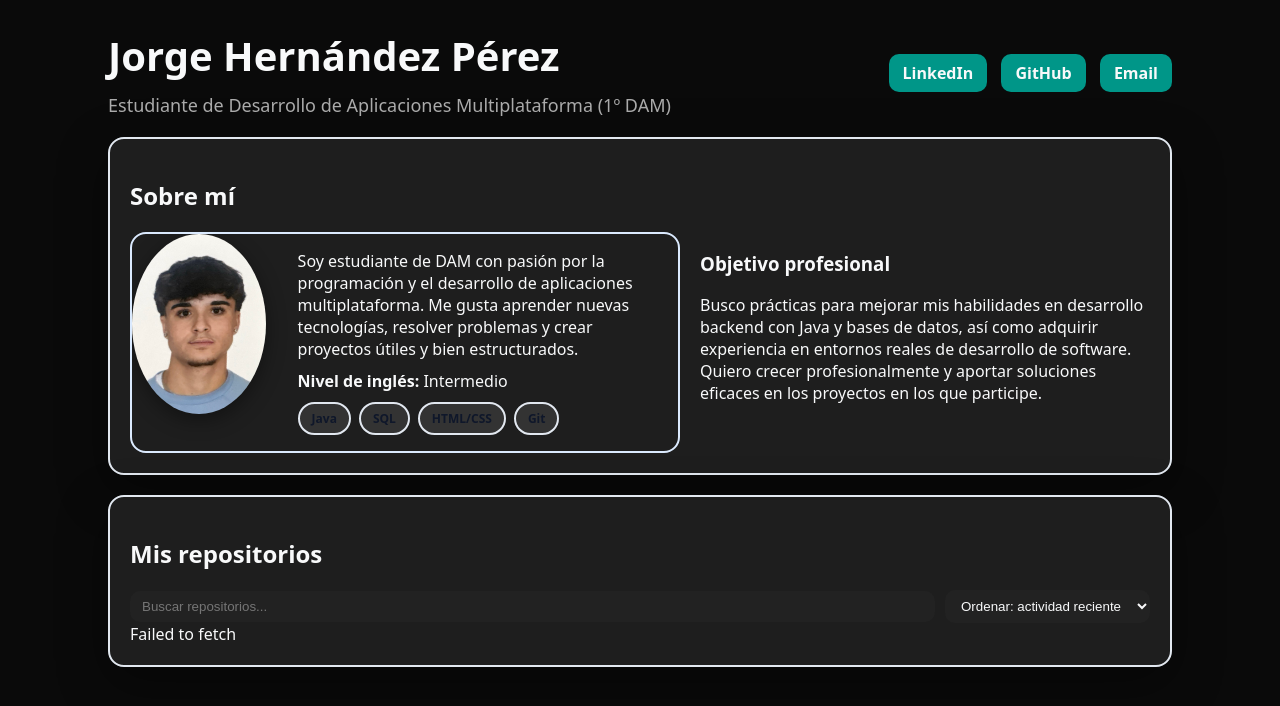
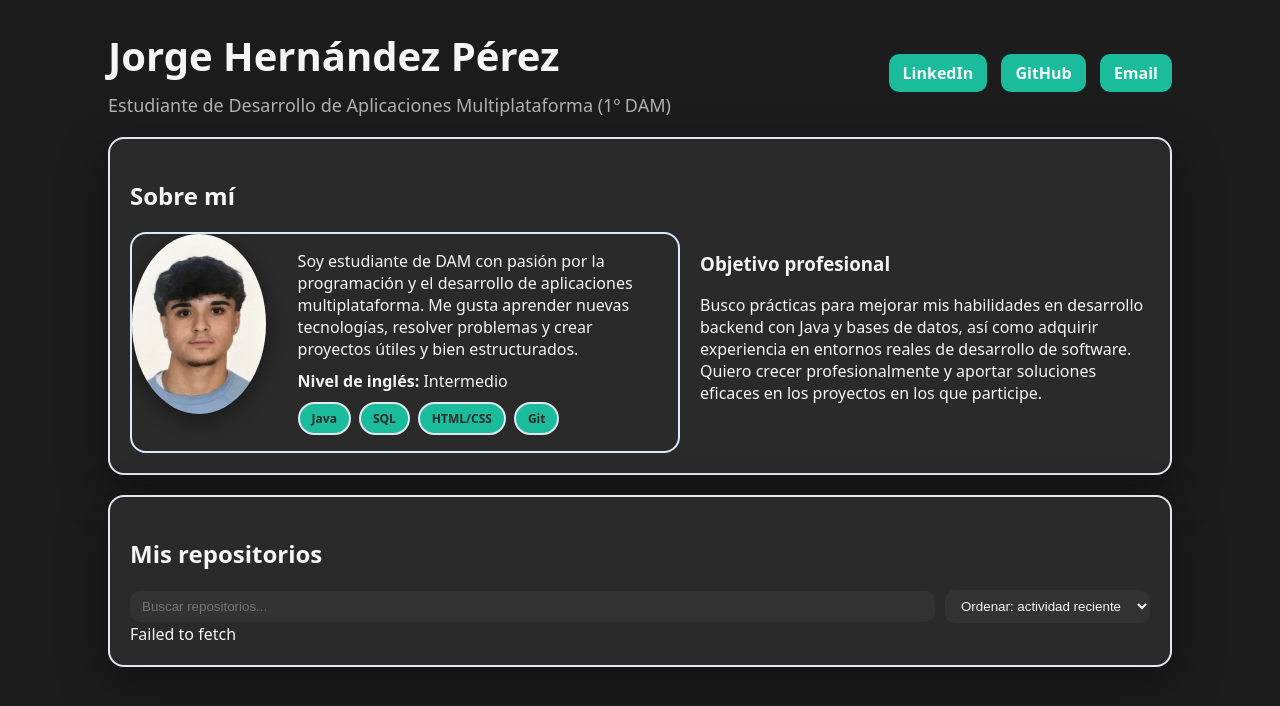
Before and after one commit to Jorghdez18/Jorghdez18.github.io, a Jekyll site: the page built from index.html, in a window 1280 px wide. Shown: the top 706 px of the page. Built offline with Jekyll 4.4.1, drawn with Linux system fonts in a browser that asks for light colours.

Commit message:
Update index.html

```diff
--- a/index.html
+++ b/index.html
@@ -5,11 +5,12 @@ title: "Jorge Hernández Pérez — CV & Repos"
 
 <style>
 :root{
-  --bg:#0a0a0a;
-  --text:#f8f9fa;
-  --muted:#aaaaaa;
-  --card:#1e1e1e;
-  --brand:#009688;
+  --bg:#1c1c1c;
+  --text:#f5f5f5;
+  --muted:#b0b0b0;
+  --card:#2a2a2a;
+  --brand:#1abc9c;
+  --brand-hover:#16a085;
   --shadow:0 16px 50px rgba(0,0,0,0.4);
   --radius:16px;
 }
@@ -21,7 +22,7 @@ header{display:flex; justify-content:space-between; flex-wrap:wrap; gap:16px; al
 header h1{font-size:40px;margin:0;}
 header .subtitle{color:var(--muted); font-size:18px;}
 nav a{margin-left:10px;background:var(--brand); padding:8px 14px; border-radius:10px; font-weight:bold; transition:0.2s;}
-nav a:hover{background:#00796b;}
+nav a:hover{background:var(--brand-hover);}
 .section{margin-top:20px; padding:20px; background:var(--card); border-radius:var(--radius); box-shadow:var(--shadow);}
 .grid2{display:grid; grid-template-columns:1.1fr .9fr; gap:20px;}
 @media(max-width:900px){.grid2{grid-template-columns:1fr;} header h1{font-size:32px;}}
@@ -29,17 +30,17 @@ nav a:hover{background:#00796b;}
 .profile img{width:180px; height:180px; object-fit:cover; border-radius:50%; box-shadow:0 6px 20px rgba(0,0,0,0.4);}
 .bio p{margin:0 0 10px;}
 .pillrow{display:flex; flex-wrap:wrap; gap:8px; margin-top:8px;}
-.pill{padding:6px 12px; border-radius:50px; background:#333; font-size:12px; font-weight:bold;}
-.pill.featured{background:var(--brand); color:#fff;}
+.pill{padding:6px 12px; border-radius:50px; background:var(--brand); font-size:12px; font-weight:bold; color:var(--card);}
+.pill.featured{background:var(--brand-hover); color:#fff;}
 .cards{display:grid; grid-template-columns:repeat(auto-fit,minmax(250px,1fr)); gap:16px;}
 .card{background:var(--card); border-radius:var(--radius); padding:16px; box-shadow:0 8px 25px rgba(0,0,0,0.2); display:flex; flex-direction:column; transition:transform 0.3s, box-shadow 0.3s;}
 .card:hover{transform:translateY(-5px); box-shadow:0 12px 35px rgba(0,0,0,0.35);}
 .repoMeta{display:flex; justify-content:space-between; font-size:12px; color:var(--muted); margin-top:10px; flex-wrap:wrap;}
 .toolbar{display:flex; gap:10px; flex-wrap:wrap; margin-top:10px;}
-.input, .select{padding:8px 12px; border-radius:10px; border:none; background:#222; color:var(--text);}
-.btn{padding:8px 12px; border-radius:10px; border:none; background:#333; color:var(--text); cursor:pointer; transition:0.2s;}
-.btn:hover{background:var(--brand);}
-.btn.active{background:var(--brand); color:#fff;}
+.input, .select{padding:8px 12px; border-radius:10px; border:none; background:#333; color:var(--text);}
+.btn{padding:8px 12px; border-radius:10px; border:none; background:var(--brand); color:#1c1c1c; cursor:pointer; transition:0.2s;}
+.btn:hover{background:var(--brand-hover); color:#fff;}
+.btn.active{background:var(--brand-hover); color:#fff;}
 </style>
 
 <div class="container">
@@ -59,7 +60,7 @@ nav a:hover{background:#00796b;}
   <h2>Sobre mí</h2>
   <div class="grid2">
     <div class="profile">
-     <img src="img/CamScanner 22-12-25 12.52_1.jpg" alt="Foto de perfil">
+      <img src="img/CamScanner 22-12-25 12.52_1.jpg" alt="Foto de perfil">
       <div class="bio">
         <p>Soy estudiante de DAM con pasión por la programación y el desarrollo de aplicaciones multiplataforma. Me gusta aprender nuevas tecnologías, resolver problemas y crear proyectos útiles y bien estructurados.</p>
         <p><strong>Nivel de inglés:</strong> Intermedio</p>
@@ -121,7 +122,7 @@ function renderRepos(repos){
   const list=applyFilters(repos);
   el.innerHTML=list.length? "": "<div style='color:#888;'>No hay resultados con esos filtros.</div>";
   list.forEach((r,i)=>{
-    const topics=r.topics.length? r.topics.map(t=>`<span class='pill' style='background:#555;'>${t}</span>`).join("") : "<span class='pill' style='background:#555;'>sin topics</span>";
+    const topics=r.topics.length? r.topics.map(t=>`<span class='pill' style='background:#16a085;'>${t}</span>`).join("") : "<span class='pill' style='background:#16a085;'>sin topics</span>";
     el.insertAdjacentHTML("beforeend",`
       <div class="card">
         <h3>${r.name}</h3>
```
